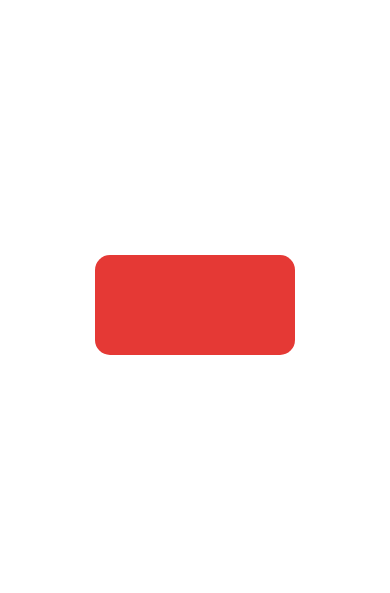
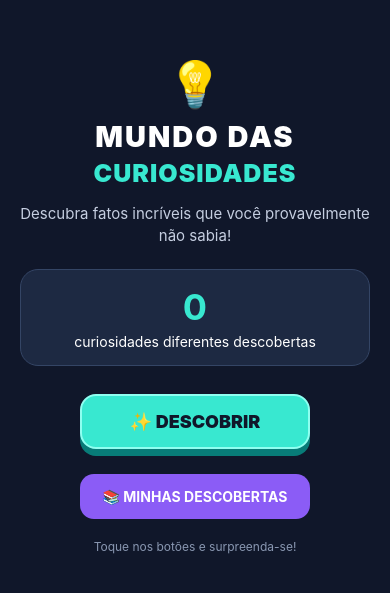
Before and after one commit to JSilvaAndradeY/obotao, a React Native app: screen / in a window 390 px wide. Shown: the part 117-710 px from the top of the page. Built offline with nearby package versions, Linux system fonts and the light colour scheme.

Commit message:
Adicionei dois botões ao aplicativo: um para descobrir curiosidades aleatórias e outro para visualizar as curiosidades descobertas e sua quantidade. Também melhorei o visual da tela, deixando-a mais bonita e interativa.

```diff
--- a/App.js
+++ b/App.js
@@ -1,19 +1,134 @@
-
-import React from 'react';
+import React, { useState } from 'react';
 import {
   View,
+  Text,
   TouchableOpacity,
   StyleSheet,
+  ScrollView,
 } from 'react-native';
 
 export default function App() {
+  const [numero, setNumero] = useState(null);
+  const [descobertas, setDescobertas] = useState([]);
+  const [mostrarLista, setMostrarLista] = useState(false);
+
+  const curiosidades = [
+    '🐙 O polvo tem três corações!',
+    '🌎 A Terra não é uma esfera perfeita.',
+    '🦈 Os tubarões existem há milhões de anos.',
+    '🚀 O som não se propaga no vácuo do espaço.',
+    '🍯 O mel pode durar milhares de anos quando bem armazenado.',
+    '🧠 O cérebro humano possui bilhões de neurônios.',
+    '⚡ Um raio pode ser mais quente que a superfície do Sol.',
+    '🐝 As abelhas conseguem reconhecer padrões e rostos.',
+    '🌙 A Lua se afasta da Terra alguns centímetros por ano.',
+    '🦒 As girafas têm sete vértebras no pescoço, assim como os humanos.'
+  ];
+
+  function descobrirCuriosidade() {
+    let sorteado;
+
+    do {
+      sorteado = Math.floor(
+        Math.random() * curiosidades.length
+      );
+    } while (
+      curiosidades.length > 1 &&
+      sorteado === numero
+    );
+
+    setNumero(sorteado);
+
+    if (!descobertas.includes(sorteado)) {
+      setDescobertas([...descobertas, sorteado]);
+    }
+
+    setMostrarLista(false);
+  }
+
   return (
     <View style={styles.container}>
+      <Text style={styles.emoji}>💡</Text>
+
+      <Text style={styles.titulo}>MUNDO DAS</Text>
+      <Text style={styles.subtitulo}>CURIOSIDADES</Text>
+
+      <Text style={styles.descricao}>
+        Descubra fatos incríveis que você provavelmente não sabia!
+      </Text>
+
+      <View style={styles.cartao}>
+        <Text style={styles.numero}>
+          {descobertas.length}
+        </Text>
+        <Text style={styles.textoCartao}>
+          curiosidades diferentes descobertas
+        </Text>
+      </View>
+
       <TouchableOpacity
-        style={styles.botao}
-        onPress={() => { }}
-        activeOpacity={0.7}
-      />
+        style={styles.botaoArea}
+        onPress={descobrirCuriosidade}
+        activeOpacity={0.8}
+      >
+        <View style={styles.sombraBotao} />
+        <View style={styles.botao}>
+          <Text style={styles.textoBotao}>
+            ✨ DESCOBRIR
+          </Text>
+        </View>
+      </TouchableOpacity>
+
+      <TouchableOpacity
+        style={styles.botaoLista}
+        onPress={() => setMostrarLista(!mostrarLista)}
+        activeOpacity={0.8}
+      >
+        <Text style={styles.textoBotaoLista}>
+          📚 MINHAS DESCOBERTAS
+        </Text>
+      </TouchableOpacity>
+
+      {numero !== null && !mostrarLista && (
+        <View style={styles.cartaoCuriosidade}>
+          <Text style={styles.tituloCuriosidade}>
+            💡 Você sabia?
+          </Text>
+          <Text style={styles.textoCuriosidade}>
+            {curiosidades[numero]}
+          </Text>
+        </View>
+      )}
+
+      {mostrarLista && (
+        <View style={styles.cartaoCuriosidade}>
+          <Text style={styles.tituloCuriosidade}>
+            📚 Minhas descobertas
+          </Text>
+
+          <Text style={styles.textoCuriosidade}>
+            Você descobriu {descobertas.length} de {curiosidades.length} curiosidades!
+          </Text>
+
+          <ScrollView style={styles.lista}>
+            {descobertas.length === 0 ? (
+              <Text style={styles.textoCuriosidade}>
+                Você ainda não descobriu nenhuma. Aperte o botão Descobrir!
+              </Text>
+            ) : (
+              descobertas.map((item, index) => (
+                <Text key={item} style={styles.itemLista}>
+                  {index + 1}. {curiosidades[item]}
+                </Text>
+              ))
+            )}
+          </ScrollView>
+        </View>
+      )}
+
+      <Text style={styles.rodape}>
+        Toque nos botões e surpreenda-se!
+      </Text>
     </View>
   );
 }
@@ -21,15 +136,135 @@ export default function App() {
 const styles = StyleSheet.create({
   container: {
     flex: 1,
-    backgroundColor: '#FFFFFF',
+    backgroundColor: '#10172A',
     alignItems: 'center',
     justifyContent: 'center',
+    padding: 20,
   },
-
+  emoji: {
+    fontSize: 45,
+    marginBottom: 8,
+  },
+  titulo: {
+    color: '#FFFFFF',
+    fontSize: 29,
+    fontWeight: '900',
+    letterSpacing: 2,
+  },
+  subtitulo: {
+    color: '#38E8D0',
+    fontSize: 25,
+    fontWeight: '900',
+    letterSpacing: 1,
+    marginTop: 4,
+  },
+  descricao: {
+    color: '#C5CEE0',
+    fontSize: 15,
+    textAlign: 'center',
+    marginTop: 15,
+    lineHeight: 22,
+  },
+  cartao: {
+    backgroundColor: '#1D2942',
+    width: '100%',
+    borderRadius: 18,
+    padding: 15,
+    alignItems: 'center',
+    marginTop: 22,
+    borderWidth: 1,
+    borderColor: '#344565',
+  },
+  numero: {
+    color: '#38E8D0',
+    fontSize: 36,
+    fontWeight: 'bold',
+  },
+  textoCartao: {
+    color: '#FFFFFF',
+    fontSize: 14,
+    marginTop: 4,
+    textAlign: 'center',
+  },
+  botaoArea: {
+    width: 230,
+    height: 62,
+    marginTop: 28,
+  },
+  sombraBotao: {
+    position: 'absolute',
+    top: 7,
+    width: '100%',
+    height: 55,
+    backgroundColor: '#087C78',
+    borderRadius: 16,
+  },
   botao: {
-    width: 200,
-    height: 100,
-    backgroundColor: '#E53935',
-    borderRadius: 15,
+    width: '100%',
+    height: 55,
+    backgroundColor: '#38E8D0',
+    borderRadius: 16,
+    alignItems: 'center',
+    justifyContent: 'center',
+    borderWidth: 2,
+    borderColor: '#8FFFF0',
+  },
+  textoBotao: {
+    color: '#10172A',
+    fontSize: 18,
+    fontWeight: '900',
+  },
+  botaoLista: {
+    width: 230,
+    padding: 14,
+    marginTop: 18,
+    backgroundColor: '#8B5CF6',
+    borderRadius: 14,
+    alignItems: 'center',
+  },
+  textoBotaoLista: {
+    color: '#FFFFFF',
+    fontSize: 14,
+    fontWeight: 'bold',
+    textAlign: 'center',
+  },
+  cartaoCuriosidade: {
+    marginTop: 20,
+    padding: 16,
+    width: '100%',
+    backgroundColor: '#1D2942',
+    borderRadius: 18,
+    borderWidth: 1,
+    borderColor: '#38E8D0',
+    alignItems: 'center',
+  },
+  tituloCuriosidade: {
+    color: '#38E8D0',
+    fontSize: 19,
+    fontWeight: 'bold',
+    marginBottom: 10,
+    textAlign: 'center',
+  },
+  textoCuriosidade: {
+    color: '#FFFFFF',
+    fontSize: 15,
+    textAlign: 'center',
+    lineHeight: 23,
+  },
+  lista: {
+    width: '100%',
+    maxHeight: 150,
+  },
+  itemLista: {
+    color: '#FFFFFF',
+    fontSize: 14,
+    lineHeight: 22,
+    marginVertical: 5,
+  },
+  rodape: {
+    color: '#8997B1',
+    fontSize: 12,
+    marginTop: 20,
+    textAlign: 'center',
   },
 });
--- a/package.json
+++ b/package.json
@@ -3,11 +3,14 @@
   "version": "1.0.0",
   "main": "index.js",
   "dependencies": {
+    "@expo/metro-runtime": "~58.0.15",
     "@expo/ngrok": "^4.1.3",
     "expo": "~58.0.17",
     "expo-status-bar": "~58.0.4",
     "react": "19.3.0",
-    "react-native": "0.88.0"
+    "react-dom": "19.3.0",
+    "react-native": "0.88.0",
+    "react-native-web": "^0.21.4"
   },
   "scripts": {
     "start": "expo start",
```
Also changed, not shown: 1 other file (tests, documents, lock files or other folders).
